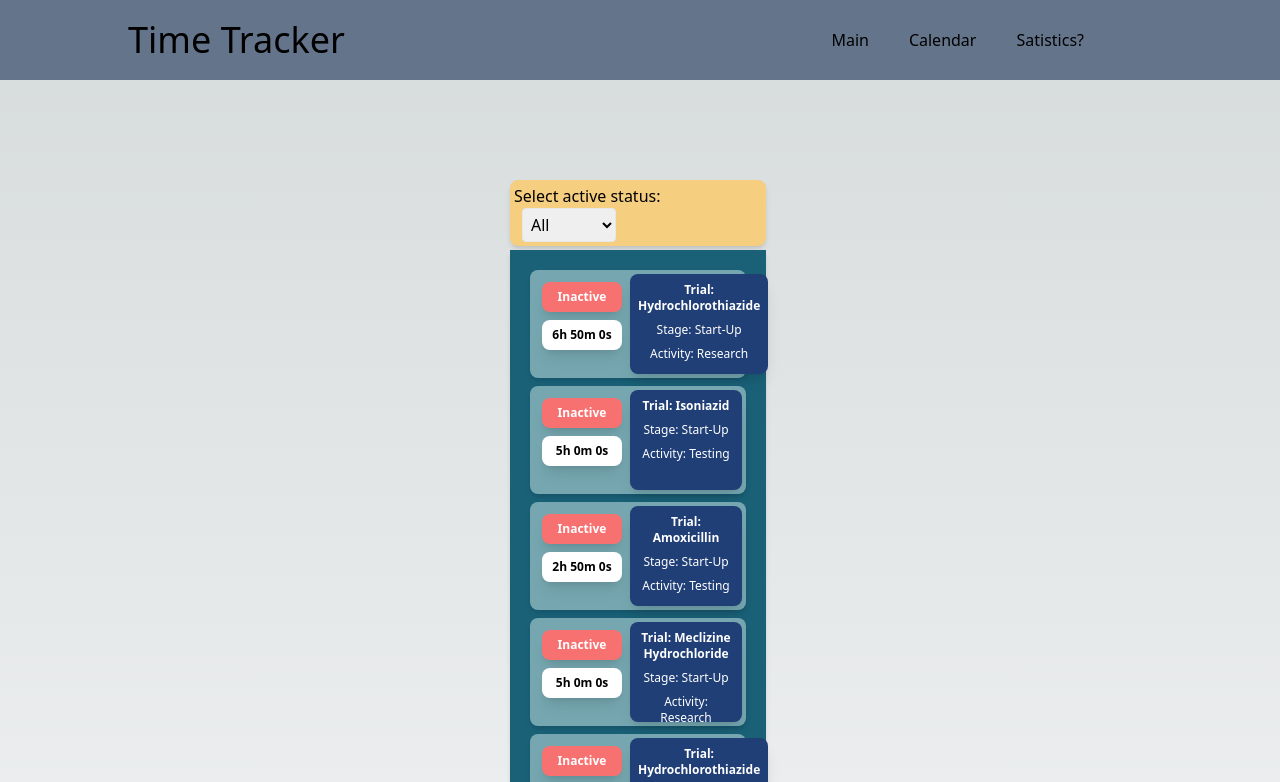
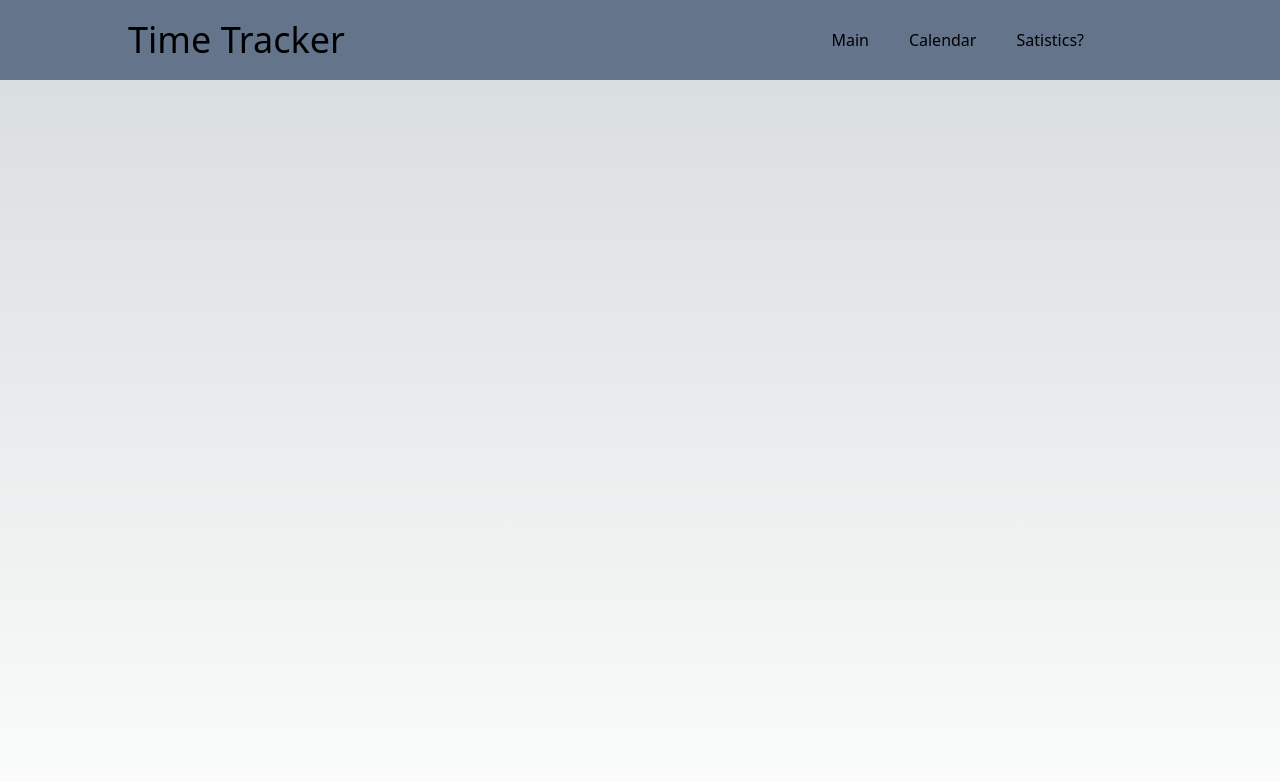
Before and after one commit to CHCTS-Microservices/TimeTracker, a Next.js app: page / in a window 1280 px wide. Shown: the top 782 px of the page. Built offline with nearby package versions, Linux system fonts and the light colour scheme.

Commit message:
Commented unused SiidePanel components

```diff
--- a/src/app/page.tsx
+++ b/src/app/page.tsx
@@ -19,7 +19,7 @@ export default function Home() {
         {/* need to fix this way */}
         {/* <Test name={a.name} id={a.id} role={a.role}  />  */}
       {/* </div> */}
-      <SidePanel events={events}/>
+      {/* <SidePanel events={events}/> */}
     </main>
   )
 }
--- a/src/components/Testing.tsx
+++ b/src/components/Testing.tsx
@@ -62,7 +62,7 @@ export default function Testing(user : Struct.User) {
       </div>
 
       <div >
-        <SidePanel events={dummyEvent} />
+        {/* <SidePanel events={dummyEvent} /> */}
       </div>
     </div>
   );
```
